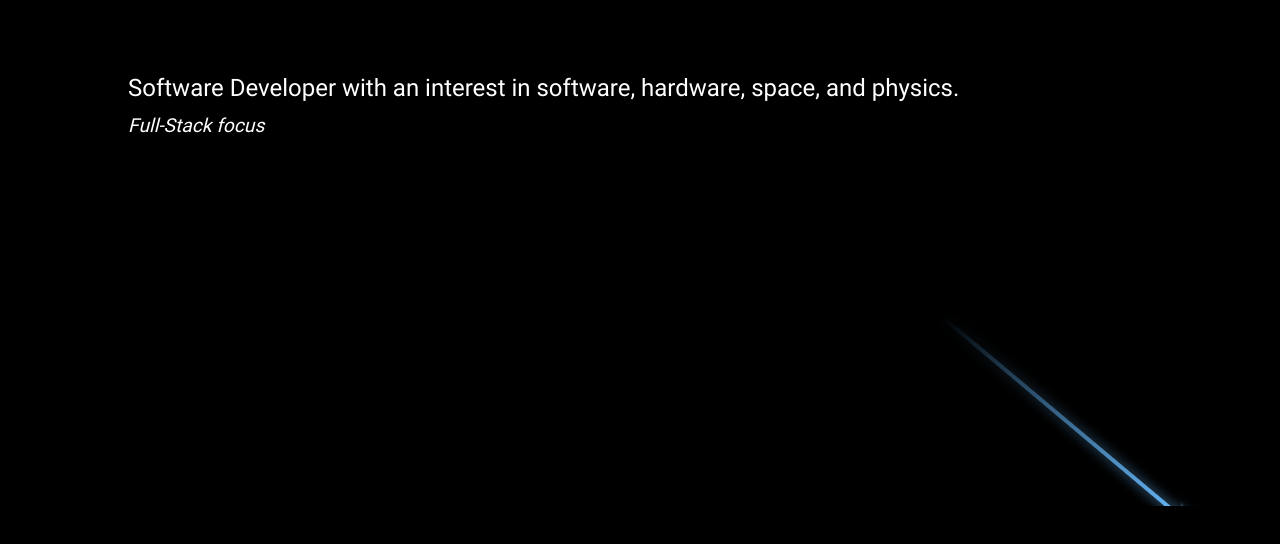
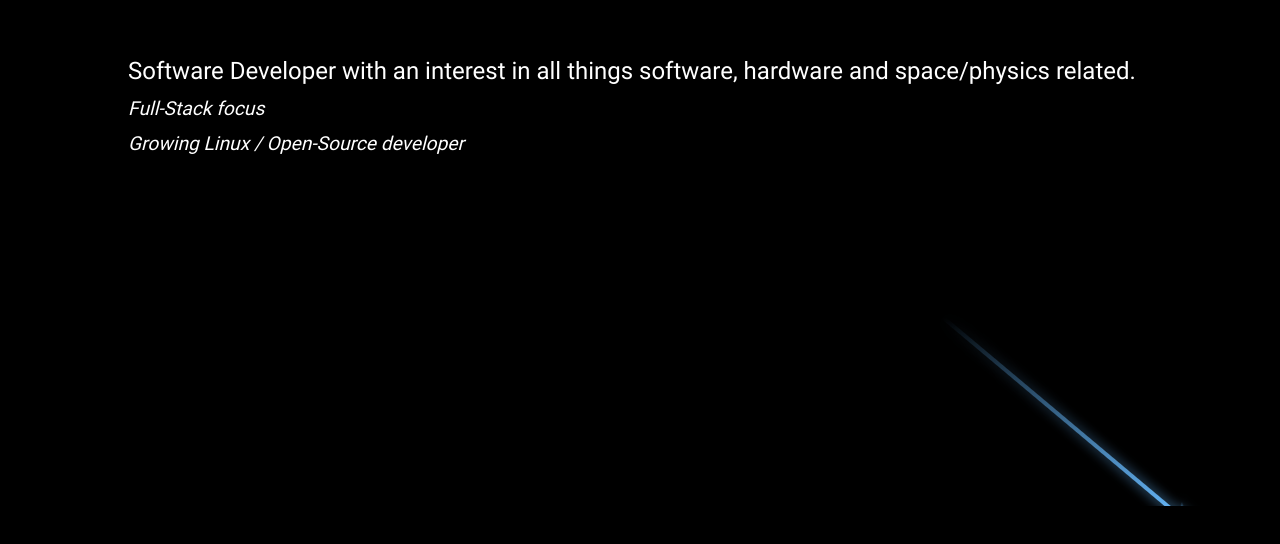
Before and after one commit to pziajski/personal-website, a React (Create React App) app: page / in a window 1280 px wide. Shown: the part 294-838 px from the top of the page. Built offline with nearby package versions, Linux system fonts and the light colour scheme.

Commit message:
included second tag other dev progresses

```diff
--- a/src/components/Home/Home.tsx
+++ b/src/components/Home/Home.tsx
@@ -7,8 +7,9 @@ export const Home = () => {
         <div className="main-content">
             <div className="main-content__landing">
                 <StarFall />
-                <h2 className="main-content__title">Software Developer with an interest in software, hardware, space, and physics.</h2>
+                <h2 className="main-content__title">Software Developer with an interest in all things software, hardware and space/physics related.</h2>
                 <h3 className="main-content__sub-title">Full-Stack focus</h3>
+                <h3 className="main-content__sub-title">Growing Linux / Open-Source developer</h3>
             </div>
             <div className="main-content__info">
                 <div className="main-content__info-container">
```
